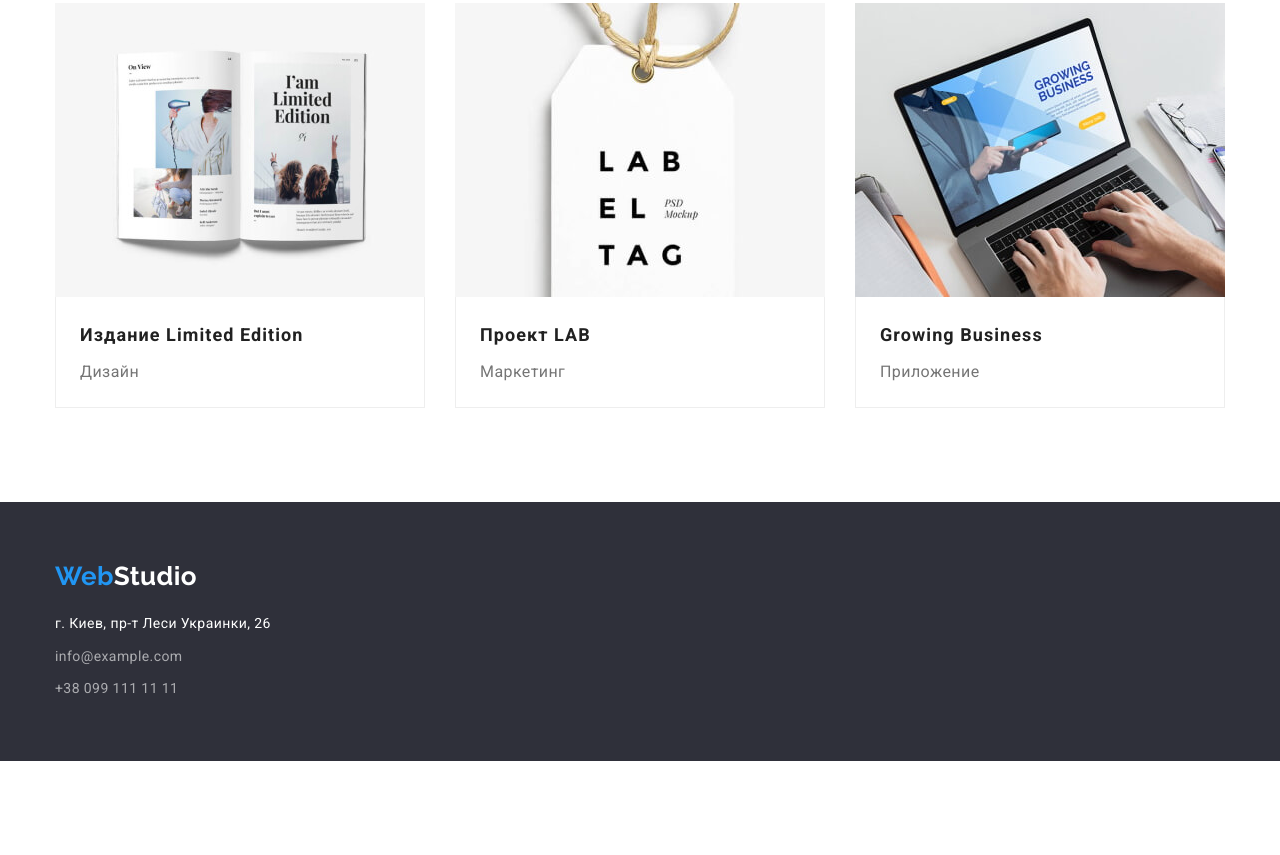
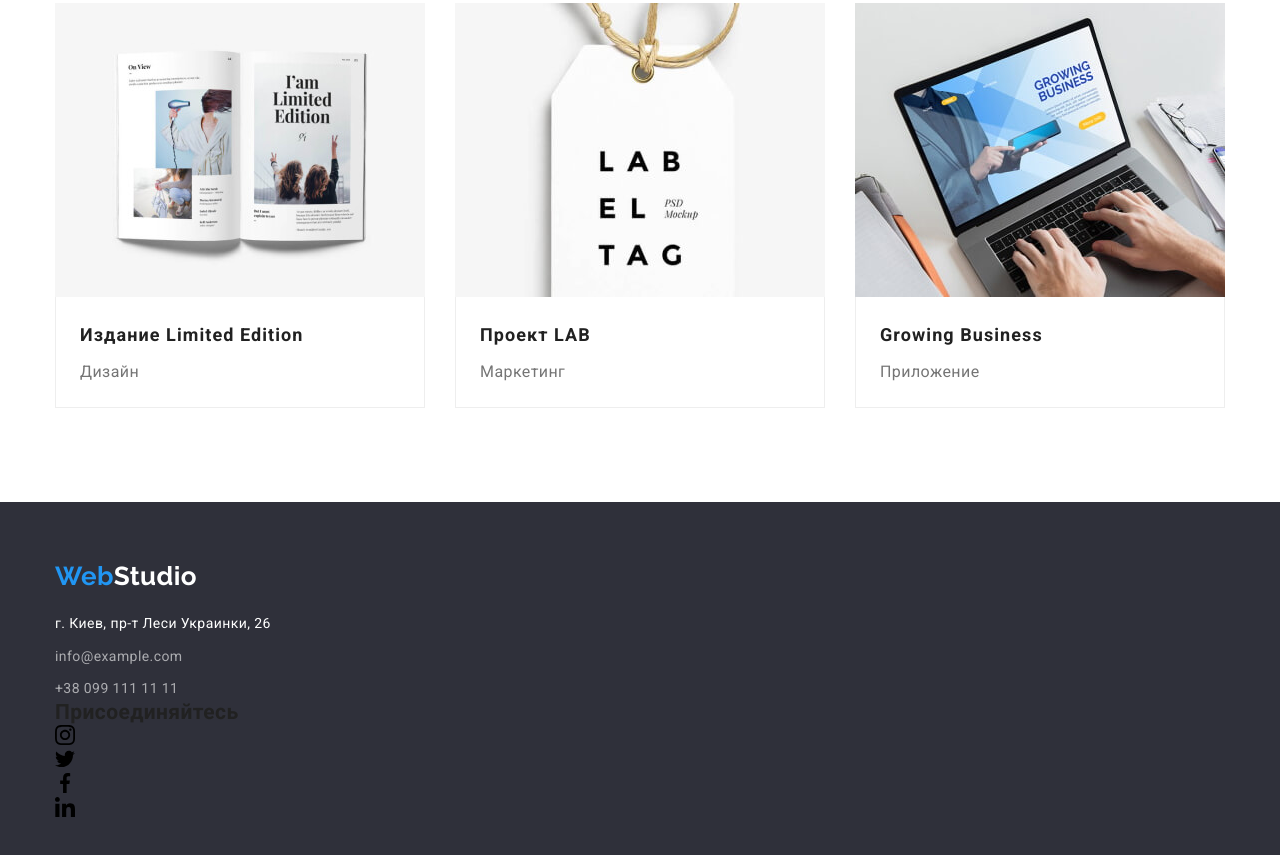
Before and after one commit to linafv/goit-markup-hw-04, a plain HTML site: page portfolio.html in a window 1280 px wide. Shown: the part 1129-1984 px from the top of the page. Before the commit the page ends 1890 px from the top, so only its background shows below. Drawn offline with nearby package versions, Linux system fonts and the light colour scheme.

Commit message:
feat(portfolio): update the header and the footer sections

```diff
--- a/portfolio.html
+++ b/portfolio.html
@@ -43,10 +43,20 @@
 
           <ul class="header__comm">
             <li class="header__item">
-              <a class="header__link" href="mailto:info@devstudio.com">info@devstudio.com</a>
+              <a class="header__link" href="mailto:info@devstudio.com">
+                <svg class="mail-icon header__icon" height="12" width="16">
+                  <use href="./images/icons.svg#icon-email"></use>
+                </svg>
+                info@devstudio.com
+              </a>
             </li>
             <li class="header__item">
-              <a class="header__link" href="tel:+380961111111">+38 096 111 11 11</a>
+              <a class="header__link" href="tel:+380961111111">
+                <svg class="phone-icon header__icon" height="16" width="10">
+                  <use href="./images/icons.svg#icon-phone"></use>
+                </svg>
+                +38 096 111 11 11
+              </a>
             </li>
           </ul>
         </div>
@@ -226,6 +236,8 @@
 
     <footer class="footer">
       <div class="container">
+        <div class="footer__inner">
+          <div class="footer__info">
             <a class="footer__logo logo" href="./index.html" lang="en">
               <span class="logo--blue" lang="en">Web</span>Studio
             </a>
@@ -238,6 +250,41 @@
               <a class="footer__link" href="tel:+380991111111">+38 099 111 11 11</a>
             </address>
           </div>
+          <div class="footer__social">
+            <h2 class="footer__welcome">Присоединяйтесь</h2>
+            <ul class="footer__social-list">
+              <li class="social-list__item">
+                <a class="social-list__link footer__social-link" href="#">
+                  <svg class="social-list__icon" height="20" width="20">
+                    <use href="./images/icons.svg#icon-instagram"></use>
+                  </svg>
+                </a>
+              </li>
+              <li class="social-list__item">
+                <a class="social-list__link footer__social-link" href="#">
+                  <svg class="social-list__icon" height="20" width="20">
+                    <use href="./images/icons.svg#icon-twitter"></use>
+                  </svg>
+                </a>
+              </li>
+              <li class="social-list__item">
+                <a class="social-list__link footer__social-link" href="#">
+                  <svg class="social-list__icon" height="20" width="20">
+                    <use href="./images/icons.svg#icon-facebook"></use>
+                  </svg>
+                </a>
+              </li>
+              <li class="social-list__item">
+                <a class="social-list__link footer__social-link" href="#">
+                  <svg class="social-list__icon" height="20" width="20">
+                    <use href="./images/icons.svg#icon-linkedin"></use>
+                  </svg>
+                </a>
+              </li>
+            </ul>
+          </div>
+        </div>
+      </div>
     </footer>
   </body>
 </html>
```
Lines whose indentation alone changed are shown as unchanged.
